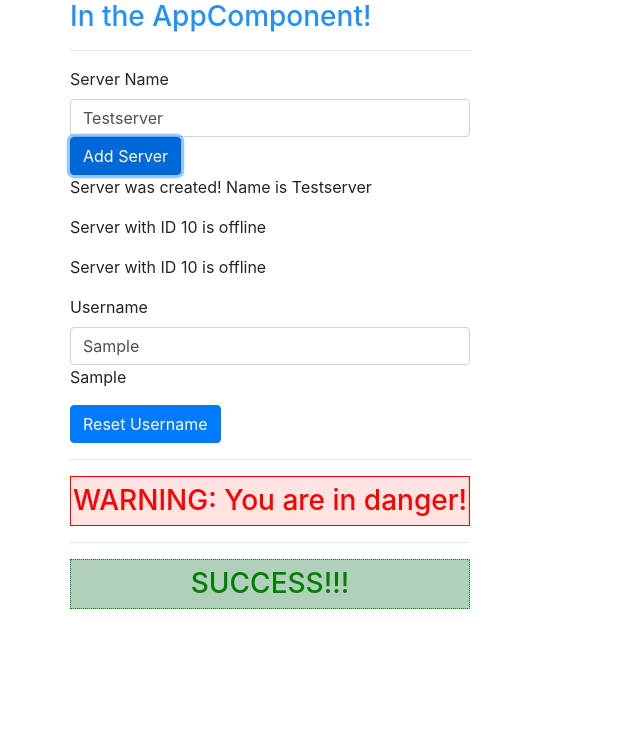
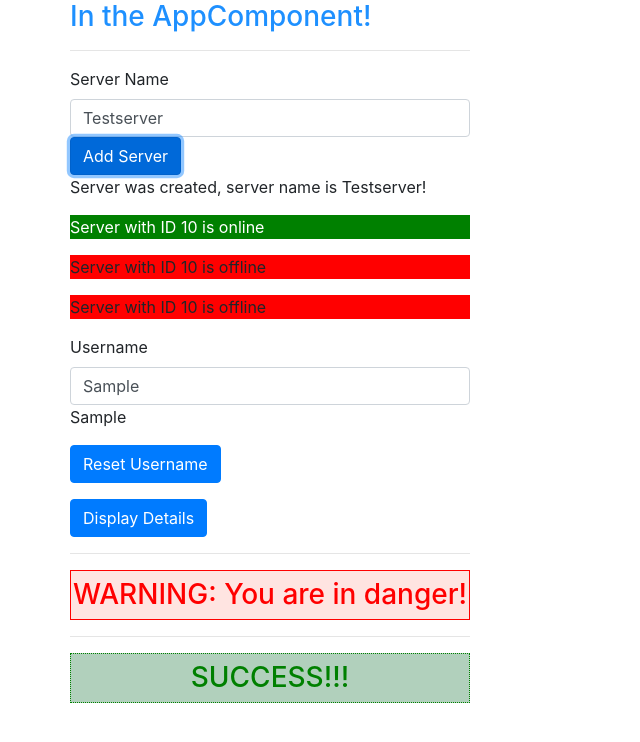
Before and after one commit to lorettalevin/learning_angular, an Angular app: page / in a window 1280 px wide. Both pictures are taken after typing "Sample" into the empty fields and a click on the button "Add Server". Shown: the top 742 px of the page, without its empty margins (0-640 px from the left). Built offline with nearby package versions, Linux system fonts and the light colour scheme.

Commit message:
praciticing if/else statements

```diff
--- a/src/app/server/server.component.html
+++ b/src/app/server/server.component.html
@@ -1 +1,5 @@
-<p>{{ 'Server' }} with ID {{ serverId }} is {{ getServerStatus() }}</p>
+<p
+    [ngStyle]="{ backgroundColor: getColor() }"
+    [ngClass]="{ online: serverStatus === 'online' }">
+    {{ 'Server' }} with ID {{ serverId }} is {{ getServerStatus() }}
+</p>
--- a/src/app/server/server.component.ts
+++ b/src/app/server/server.component.ts
@@ -2,14 +2,27 @@
 
 @Component({
     selector: 'app-server',
-    templateUrl: './server.component.html'
+    templateUrl: './server.component.html',
+    styles: [`
+        .online {
+            color: white;
+        }
+        `]
 })
 
 export class ServerComponent {
-    serverId = 10;
-    serverStatus = 'offline';
+    serverId: number = 10;
+    serverStatus = 'offline' ;
+
+    constructor() {
+        this.serverStatus = Math.random() > 0.5 ? 'online' : 'offline'
+    }
 
     getServerStatus() {
         return this.serverStatus;
     }
+
+    getColor() {
+        return this.serverStatus === 'online' ? 'green' : 'red'
+    }
 }
--- a/src/app/servers/servers.component.html
+++ b/src/app/servers/servers.component.html
@@ -13,10 +13,13 @@
     [disabled]="!allowNewServer"
     (click)="onCreateServer()">Add Server</button>
 <!-- <p [innerText]="allowNewServer"></p> -->
-<p>{{ serverCreationStatus }}</p>
+<!-- <p>{{ serverCreationStatus }}</p> -->
+<p *ngIf="serverCreated; else noServer">Server was created, server name is {{ serverName }}!</p>
+<ng-template #noServer>
+    <p>No Server was created!</p>
+</ng-template>
 
-<app-server></app-server>
-<app-server></app-server>
+<app-server *ngFor="let server of servers"></app-server>
 
 <label>Username</label>
 <input
@@ -32,3 +35,9 @@
     (click)="onResetUsername()">Reset Username</button>
 
 <p>{{ newUsername }}</p>
+
+<button
+    class="btn btn-primary"
+    (click)="onShowDetails()">Display Details</button>
+
+<p *ngIf="showDetails">There's always money in a banana stand</p>
--- a/src/app/servers/servers.component.ts
+++ b/src/app/servers/servers.component.ts
@@ -14,6 +14,10 @@
   serverCreationStatus = 'No server was created!';
   serverName = 'Testserver';
   userName = ''
+  newUsername = ''
+  serverCreated = false;
+  servers = ['Testserver', 'Testserver 2']
+  showDetails = false;
 
   constructor() {
     setTimeout(() => {
@@ -25,6 +29,8 @@
   }
 
   onCreateServer() {
+    this.serverCreated = true;
+    this.servers.push(this.serverName)
     this.serverCreationStatus = 'Server was created! Name is ' + this.serverName
   }
 
@@ -39,4 +45,8 @@
   onResetUsername() {
     this.newUsername = "Username has been reset to: " + this.userName
   }
+
+  onShowDetails() {
+      this.showDetails = true;
+  }
 }
```
